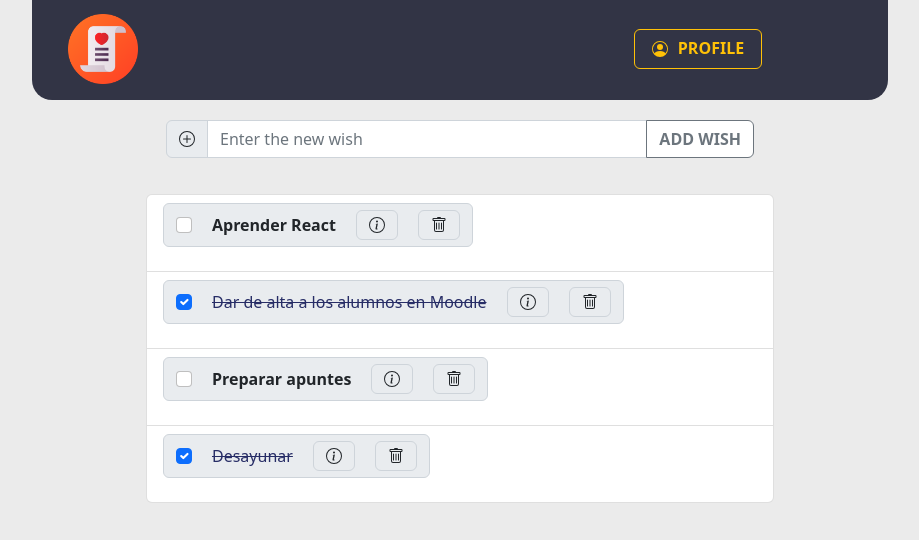
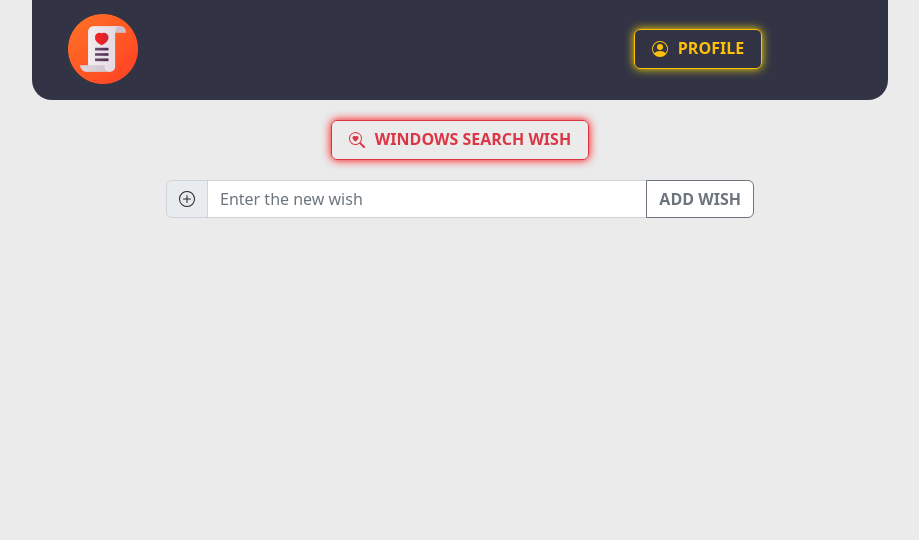
Before and after one commit to zalobmq/WishList, a React (Vite) app: page / in a window 1280 px wide. Shown: the top 540 px of the page, without its empty margins (180-1099 px from the left). Built offline with nearby package versions, Linux system fonts and the light colour scheme.

Commit message:
Info y editar terminado , boton de busqueda y modal implementado

```diff
--- a/src/App.css
+++ b/src/App.css
@@ -134,3 +134,28 @@
   color:white;
   background-color: #0b0e22d2;
 }
+
+
+.bt-search{
+  margin-top: 20px;
+  box-shadow: 0 0 10px #ff0000;
+}
+.bt-search:hover{
+  box-shadow: 0 0 10px #ff000000;
+
+}
+.bt-profile{
+  box-shadow: 0 0 10px #ffdd00;
+}
+.bt-profile:hover{
+  box-shadow: 0 0 10px #ff000000;
+
+}
+
+.tl-seconday-search{
+  color: gray
+}
+.tamaño{
+  height: 300px;
+
+}
--- a/src/App.jsx
+++ b/src/App.jsx
@@ -8,34 +8,29 @@
 import 'bootstrap/dist/css/bootstrap.min.css';
 import './App.css';
 import ModalPerfil from './components/ModalPerfil';
+import ModalSearch from './components/modalSearch';
 
 
 const imgLogo = '/src/img/logo2.png';
-const imgProfile = '/src/img/user.png';
 
 const initialWishes = [
-  { id: Uuidv4(), text: 'Aprender React', done: false, description: 'HOLA SOY DESCRIPCION DE APRENDER ' },
-  { id: Uuidv4(), text: 'Dar de alta a los alumnos en Moodle', done: true, description: 'HOLA SOY DESCRIPCION DE DAR ' },
-  { id: Uuidv4(), text: 'Preparar apuntes', done: false, description: 'HOLA SOY DESCRIPCION DE PREPARAR ' },
-  { id: Uuidv4(), text: 'Desayunar', done: true, description: 'HOLA SOY DESCRIPCION DE DESAYUNAR ' },
+
 ];
-
-
-
-
-
 
 /**
  * Manage a wish list...
  * @returns HTML with a wish list.
  */
 function App() {
-  const [wishes, setWishes] = useState(initialWishes);
+
+  const [wishes, setWishes] = useState([]);
   const [modalShow, setModalShow] = React.useState(false);
+  const [modalSearch, setModalSearchShow] = React.useState(false);
+
 
 
   useEffect(() => {
-    setWishes(JSON.parse(localStorage.getItem('wishes')) || initialWishes);
+    setWishes(JSON.parse(localStorage.getItem('wishes')) || []);
   }, []);
 
   useEffect(() => {
@@ -48,7 +43,7 @@
 
   return (
     <div className="container-fluid container-wishlist">
-      <div className='navBar-container'>
+      <div className="navBar-container">
         <ul className='navBar-section'>
           <li className=' navBar-item navBar-item-logo'>
             <img className='navBar-item-logo' src={imgLogo}></img>
@@ -67,14 +62,30 @@
             </Button>
           </li>
         </ul>
+        {/* MODAL PERFIL */}
         <ModalPerfil
           showM={modalShow}
           onHide={() => setModalShow(false)}
         />
+        {/* MODAL VENTANA BUSCAR */}
+        <ModalSearch
+          showM={modalSearch}
+          onHide={() => setModalSearchShow(false)}
+        />
       </div>
-
-      <div className='interface'>
-        <div className='wishInput-container'>
+      {/* BOTON DE BUSCAR */}
+      <div className="interface ">
+        <Button variant="outline-danger"  className="bt-search" onClick={() => setModalSearchShow(true)}>
+          <svg xmlns="http://www.w3.org/2000/svg" width="16" height="16" fill="currentColor" class="bi bi-search-heart" viewBox="0 0 16 16" className="ico-profile">
+            <path d="M6.5 4.482c1.664-1.673 5.825 1.254 0 5.018-5.825-3.764-1.664-6.69 0-5.018Z" />
+            <path d="M13 6.5a6.471 6.471 0 0 1-1.258 3.844c.04.03.078.062.115.098l3.85 3.85a1 1 0 0 1-1.414 1.415l-3.85-3.85a1.007 1.007 0 0 1-.1-.115h.002A6.5 6.5 0 1 1 13 6.5ZM6.5 12a5.5 5.5 0 1 0 0-11 5.5 5.5 0 0 0 0 11Z" />
+          </svg>
+          <b className="tl-profile">WINDOWS SEARCH WISH</b>
+        </Button>
+      </div>
+      <div className="interface">
+        {/* CAMPO DE TEXTO PARA AÑADIR NUEVO DESEO */}
+        <div className="wishInput-container">
           <WishInput
             onNewWish={(newWish) => {
               setWishes([...wishes, newWish]);
@@ -82,6 +93,7 @@
           />
 
         </div>
+        {/* LISTA DE LOS DESEOS GUARDADOS  */}
         <WishList
           wishes={wishes}
           onUpdateWish={(updatedWish) => {
@@ -89,6 +101,8 @@
             const modifyWish = updatedWishes.find((wish) => wish.id === updatedWish.id);
             modifyWish.text = updatedWish.text;
             modifyWish.done = updatedWish.done;
+            modifyWish.description = updatedWish.description;
+
             setWishes(updatedWishes);
           }}
         />
--- a/src/components/WishInput.jsx
+++ b/src/components/WishInput.jsx
@@ -2,17 +2,18 @@
 import { v4 as Uuidv4 } from 'uuid';
 import PropTypes from 'prop-types';
 
-
 function WishInput({ onNewWish }) {
   const inputText = useRef();
-  /*La funcion saveNewWishAndClear
+  /* La funcion saveNewWishAndClear
     Añade un nuevo deseo a la lista y luego vacia el input para que se pueda añadir mas deseos,
     a demas controla que se haya escrito algun deseo para evitar que se añadan deseos vacios.
   */
 
-    function saveNewWishAndClear (){
-    if (inputText.current.value){
-      onNewWish({ id: Uuidv4(), text: inputText.current.value, done: false , description:'' });
+  function saveNewWishAndClear() {
+    if (inputText.current.value) {
+      onNewWish({
+        id: Uuidv4(), text: inputText.current.value, done: false, description: '',
+      });
 
       inputText.current.value = '';
     }
@@ -23,20 +24,22 @@
       <div className="input-group mb-3">
 
         <span className="input-group-text" id="basic-addon1">
-          <svg xmlns="http://www.w3.org/2000/svg" width="16" height="16" fill="currentColor" class="bi bi-plus-circle" viewBox="0 0 16 16">
-            <path d="M8 15A7 7 0 1 1 8 1a7 7 0 0 1 0 14zm0 1A8 8 0 1 0 8 0a8 8 0 0 0 0 16z"></path>
-            <path d="M8 4a.5.5 0 0 1 .5.5v3h3a.5.5 0 0 1 0 1h-3v3a.5.5 0 0 1-1 0v-3h-3a.5.5 0 0 1 0-1h3v-3A.5.5 0 0 1 8 4z"></path>
+          <svg xmlns="http://www.w3.org/2000/svg" width="16" height="16" fill="currentColor" className="bi bi-plus-circle" viewBox="0 0 16 16">
+            <path d="M8 15A7 7 0 1 1 8 1a7 7 0 0 1 0 14zm0 1A8 8 0 1 0 8 0a8 8 0 0 0 0 16z" />
+            <path d="M8 4a.5.5 0 0 1 .5.5v3h3a.5.5 0 0 1 0 1h-3v3a.5.5 0 0 1-1 0v-3h-3a.5.5 0 0 1 0-1h3v-3A.5.5 0 0 1 8 4z" />
           </svg>
         </span>
         <input
           type="text"
           placeholder="Enter the new wish"
-          name='IntroNewWish'
+          name="IntroNewWish"
           className="form-control"
           ref={inputText}
           onKeyUp={(event) => {
             if (event.key === 'Enter' && inputText.current.value.length > 0) {
-              onNewWish({ id: Uuidv4(), text: inputText.current.value, done: false , description:'' });
+              onNewWish({
+                id: Uuidv4(), text: inputText.current.value, done: false, description: '',
+              });
               inputText.current.value = '';
             }
           }}
@@ -44,22 +47,17 @@
         />
         <button
           type="button"
-          id='bt'
+          id="bt"
           className="btn btn-outline-secondary btn-addW"
           onClick={saveNewWishAndClear}
-          >
-            ADD WISH
+        >
+          ADD WISH
         </button>
       </div>
 
     </fieldset>
 
-
-
   );
-
-
-
 }
 
 WishInput.propTypes = {
--- a/src/components/WishItem.jsx
+++ b/src/components/WishItem.jsx
@@ -1,29 +1,39 @@
-import React, {useState } from 'react';
+import React, { useState } from 'react';
 import PropTypes from 'prop-types';
 import classNames from 'classnames';
 import MyVerticallyCenteredModal from './modalInfo';
 
 function WishItem({ wish, onChangeWish }) {
-
   const [modalShow, setModalShow] = React.useState(false);
 
   const [data, setData] = useState({});
+  const allwishes = JSON.parse(localStorage.getItem('wishes')) || [];
 
   const parentToChild = () => {
-    setData({id: wish.id,
+    setData({
+      id: wish.id,
       text: wish.text,
       done: wish.done,
-      description: wish.description});
-  }
-
+      description: wish.description,
+    });
+  };
+  /* function deleteWish(idDelWish) {
+    for (let i = 0; i < allwishes.length; i++) {
+      console.log(`ID A BUSCAR: ${idDelWish.id}`);
+      if (allwishes[i].id === idDelWish.id) {
+        allwishes.splice(i, 1);
+        break;
+      }
+    }
+    localStorage.setItem('wishes', JSON.stringify(allwishes));
+  } */
   return (
     <li className="list-group-item wishItem">
-      <div class="input-group mb-3 ">
-        <div class="input-group-text ">
-
+      <div className="input-group mb-3 ">
+        <div className="input-group-text ">
 
           <input
-            class="form-check-input mt-0"
+            className="form-check-input mt-0"
             type="checkbox"
             defaultChecked={wish.done}
             id={wish.id}
@@ -32,7 +42,7 @@
                 id: wish.id,
                 text: wish.text,
                 done: event.target.checked,
-                description: wish.description
+                description: wish.description,
               });
             }}
 
@@ -41,25 +51,34 @@
           <label className={classNames({ 'text-decoration-line-through , clr-complete': wish.done }, 'bx-ws')} htmlFor={wish.id}>
             {wish.text}
           </label>
-          <button className='input-group-text ico-info-W' onClick={() => {setModalShow(true); parentToChild()}}>
+          <button className="input-group-text ico-info-W" onClick={() => { setModalShow(true); parentToChild(); }}>
             <svg xmlns="http://www.w3.org/2000/svg" width="16" height="16" fill="currentColor" className="bi bi-info-circle" viewBox="0 0 16 16">
-              <path d="M8 15A7 7 0 1 1 8 1a7 7 0 0 1 0 14zm0 1A8 8 0 1 0 8 0a8 8 0 0 0 0 16z"></path>
-              <path d="m8.93 6.588-2.29.287-.082.38.45.083c.294.07.352.176.288.469l-.738 3.468c-.194.897.105 1.319.808 1.319.545 0 1.178-.252 1.465-.598l.088-.416c-.2.176-.492.246-.686.246-.275 0-.375-.193-.304-.533L8.93 6.588zM9 4.5a1 1 0 1 1-2 0 1 1 0 0 1 2 0z"></path>
+              <path d="M8 15A7 7 0 1 1 8 1a7 7 0 0 1 0 14zm0 1A8 8 0 1 0 8 0a8 8 0 0 0 0 16z" />
+              <path d="m8.93 6.588-2.29.287-.082.38.45.083c.294.07.352.176.288.469l-.738 3.468c-.194.897.105 1.319.808 1.319.545 0 1.178-.252 1.465-.598l.088-.416c-.2.176-.492.246-.686.246-.275 0-.375-.193-.304-.533L8.93 6.588zM9 4.5a1 1 0 1 1-2 0 1 1 0 0 1 2 0z" />
             </svg>
           </button>
+          {/* ESTE ES EL MODAL DE INFO Y EDITAR  */}
           <MyVerticallyCenteredModal
             showM={modalShow}
             onHide={() => setModalShow(false)}
-            parentToChild = {data}
+            parentToChild={data}
+            dsToParent={(infoWishAndEdit) =>{
+              onChangeWish({
+                id: infoWishAndEdit.id,
+                text: infoWishAndEdit.text,
+                done: infoWishAndEdit.done,
+                description: infoWishAndEdit.description
+              });
+              setModalShow(false);
+            }}
 
 
           />
 
-
-          <button className='input-group-text ico-delete-W '>
-            <svg xmlns="http://www.w3.org/2000/svg" width="16" height="16" fill="currentColor" class="bi bi-trash" viewBox="0 0 16 16">
-              <path d="M5.5 5.5A.5.5 0 0 1 6 6v6a.5.5 0 0 1-1 0V6a.5.5 0 0 1 .5-.5zm2.5 0a.5.5 0 0 1 .5.5v6a.5.5 0 0 1-1 0V6a.5.5 0 0 1 .5-.5zm3 .5a.5.5 0 0 0-1 0v6a.5.5 0 0 0 1 0V6z"></path>
-              <path fill-rule="evenodd" d="M14.5 3a1 1 0 0 1-1 1H13v9a2 2 0 0 1-2 2H5a2 2 0 0 1-2-2V4h-.5a1 1 0 0 1-1-1V2a1 1 0 0 1 1-1H6a1 1 0 0 1 1-1h2a1 1 0 0 1 1 1h3.5a1 1 0 0 1 1 1v1zM4.118 4 4 4.059V13a1 1 0 0 0 1 1h6a1 1 0 0 0 1-1V4.059L11.882 4H4.118zM2.5 3V2h11v1h-11z"></path>
+          <button className="input-group-text ico-delete-W " onClick={() => deleteWish(wish)}>
+            <svg xmlns="http://www.w3.org/2000/svg" width="16" height="16" fill="currentColor" className="bi bi-trash" viewBox="0 0 16 16">
+              <path d="M5.5 5.5A.5.5 0 0 1 6 6v6a.5.5 0 0 1-1 0V6a.5.5 0 0 1 .5-.5zm2.5 0a.5.5 0 0 1 .5.5v6a.5.5 0 0 1-1 0V6a.5.5 0 0 1 .5-.5zm3 .5a.5.5 0 0 0-1 0v6a.5.5 0 0 0 1 0V6z" />
+              <path fillRule="evenodd" d="M14.5 3a1 1 0 0 1-1 1H13v9a2 2 0 0 1-2 2H5a2 2 0 0 1-2-2V4h-.5a1 1 0 0 1-1-1V2a1 1 0 0 1 1-1H6a1 1 0 0 1 1-1h2a1 1 0 0 1 1 1h3.5a1 1 0 0 1 1 1v1zM4.118 4 4 4.059V13a1 1 0 0 0 1 1h6a1 1 0 0 0 1-1V4.059L11.882 4H4.118zM2.5 3V2h11v1h-11z" />
             </svg>
           </button>
 
@@ -67,7 +86,6 @@
       </div>
     </li>
   );
-
 }
 
 // DEFINIR UN DESEO
@@ -76,7 +94,7 @@
     id: PropTypes.string.isRequired,
     text: PropTypes.string.isRequired,
     done: PropTypes.bool.isRequired,
-    description: PropTypes.string.isRequired
+    description: PropTypes.string.isRequired,
   }),
   onChangeWish: PropTypes.func,
 };
@@ -87,7 +105,7 @@
     id: '',
     text: '',
     done: false,
-    description: ''
+    description: '',
   },
   onChangeWish: () => { },
 };
--- a/src/components/WishList.jsx
+++ b/src/components/WishList.jsx
@@ -6,18 +6,23 @@
  * Esta funcion recibe el objeto wishes
  *
  */
-function WishList({ wishes  , onUpdateWish}) {
+function WishList({ wishes, onUpdateWish }) {
   // console.log(wishes);
+
   return (
     <ul className="list-group">
-      {wishes.map(({ id, text, done , description }) => (
+      {wishes.map(({
+        id, text, done, description,
+      }) => (
         <WishItem
-        wish={{ id, text, done , description }}
-        key={`wishItem-${id}`}
-        onChangeWish = {(updatedWish) =>{
-          //console.log(updatedWish);
-          onUpdateWish(updatedWish);
-        }}
+          wish={{
+            id, text, done, description,
+          }}
+          key={`wishItem-${id}`}
+          onChangeWish={(updatedWish) => {
+            // console.log(updatedWish);
+            onUpdateWish(updatedWish);
+          }}
         />
       ))}
     </ul>
@@ -30,7 +35,7 @@
       id: PropTypes.string.isRequired,
       text: PropTypes.string.isRequired,
       done: PropTypes.bool.isRequired,
-      description: PropTypes.string.isRequired
+      description: PropTypes.string.isRequired,
     }),
   ),
   onUpdateWish: PropTypes.func,
@@ -39,7 +44,9 @@
 
 WishList.defaultProps = {
   wishes: [],
-  onUpdateWish: () => ({ id: '' , text: '' , done:false ,description: ''}),
+  onUpdateWish: () => ({
+    id: '', text: '', done: false, description: '',
+  }),
 };
 
 export default WishList;
--- /dev/null
+++ b/src/components/modalSearch.jsx
@@ -0,0 +1,51 @@
+import React from 'react';
+
+import Button from 'react-bootstrap/Button';
+import Modal from 'react-bootstrap/Modal';
+
+function modalSearch({ showM, onHide }) {
+  return (
+    <Modal
+      show={showM}
+      size="lg"
+      centered
+    >
+      <Modal.Header className="head-modal-info">
+        <Modal.Title>
+          <div className="title-modal-info">
+            <h2>Search wish</h2>
+          </div>
+        </Modal.Title>
+      </Modal.Header>
+      <Modal.Body className='tamaño'>
+
+        <fieldset>
+
+        <div className="input-group mb-3">
+          <span class="input-group-text" id="basic-addon1">
+            <svg xmlns="http://www.w3.org/2000/svg" width="16" height="16" fill="currentColor" class="bi bi-star" viewBox="0 0 16 16">
+              <path d="M2.866 14.85c-.078.444.36.791.746.593l4.39-2.256 4.389 2.256c.386.198.824-.149.746-.592l-.83-4.73 3.522-3.356c.33-.314.16-.888-.282-.95l-4.898-.696L8.465.792a.513.513 0 0 0-.927 0L5.354 5.12l-4.898.696c-.441.062-.612.636-.283.95l3.523 3.356-.83 4.73zm4.905-2.767-3.686 1.894.694-3.957a.565.565 0 0 0-.163-.505L1.71 6.745l4.052-.576a.525.525 0 0 0 .393-.288L8 2.223l1.847 3.658a.525.525 0 0 0 .393.288l4.052.575-2.906 2.77a.565.565 0 0 0-.163.506l.694 3.957-3.686-1.894a.503.503 0 0 0-.461 0z"></path>
+            </svg>
+          </span>
+          <input
+            type="text"
+            placeholder="Enter the wish to search"
+
+          />
+          <button
+            type="button"
+            id="bt"
+            className="btn btn-outline-secondary btn-addW"
+          >
+            SEARCH
+          </button>
+        </div>
+        </fieldset>
+      </Modal.Body>
+      <Modal.Footer>
+        <Button variant="outline-secondary" onClick={onHide}>Close</Button>
+      </Modal.Footer>
+    </Modal>
+  );
+}
+export default modalSearch;
--- a/src/main.jsx
+++ b/src/main.jsx
@@ -4,6 +4,6 @@
 
 ReactDOM.createRoot(document.getElementById('root')).render(
 
-    <App />
+  <App />,
 
 );
```
Also changed, not shown: src/components/ModalPerfil.jsx (+27 -15 lines), src/components/UpNavbar.jsx (deleted, +0 -33 lines), src/components/modalInfo.jsx (+55 -19 lines).
